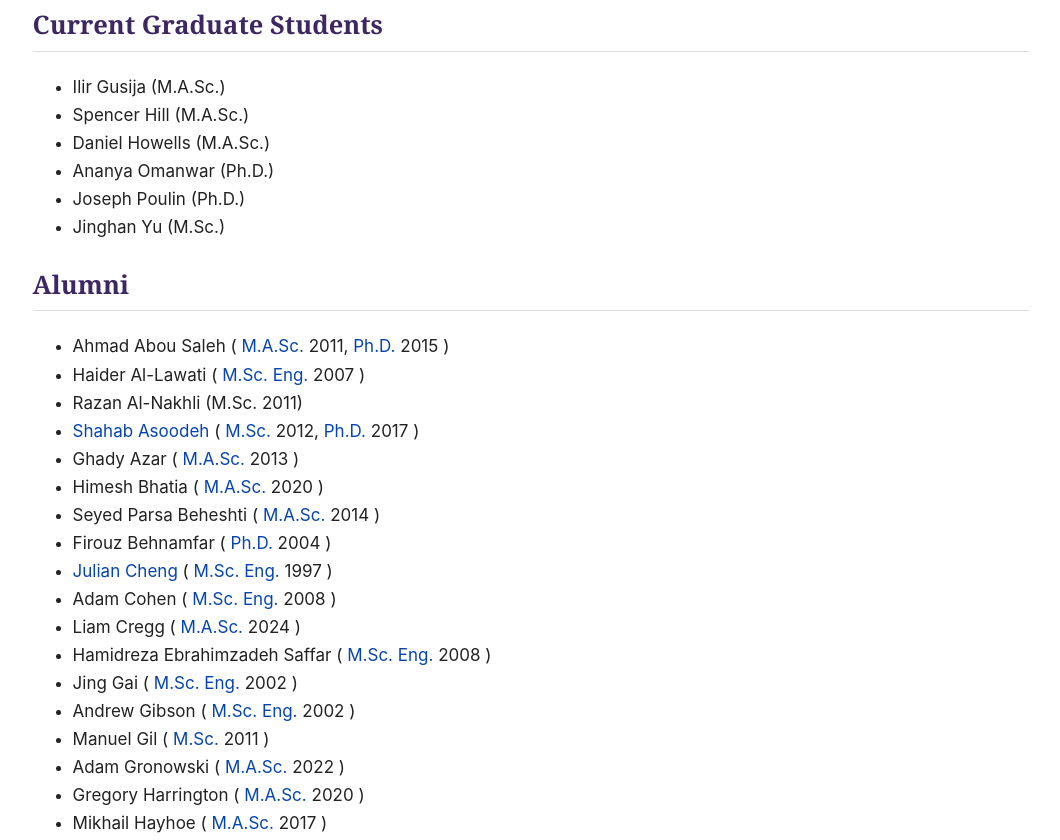
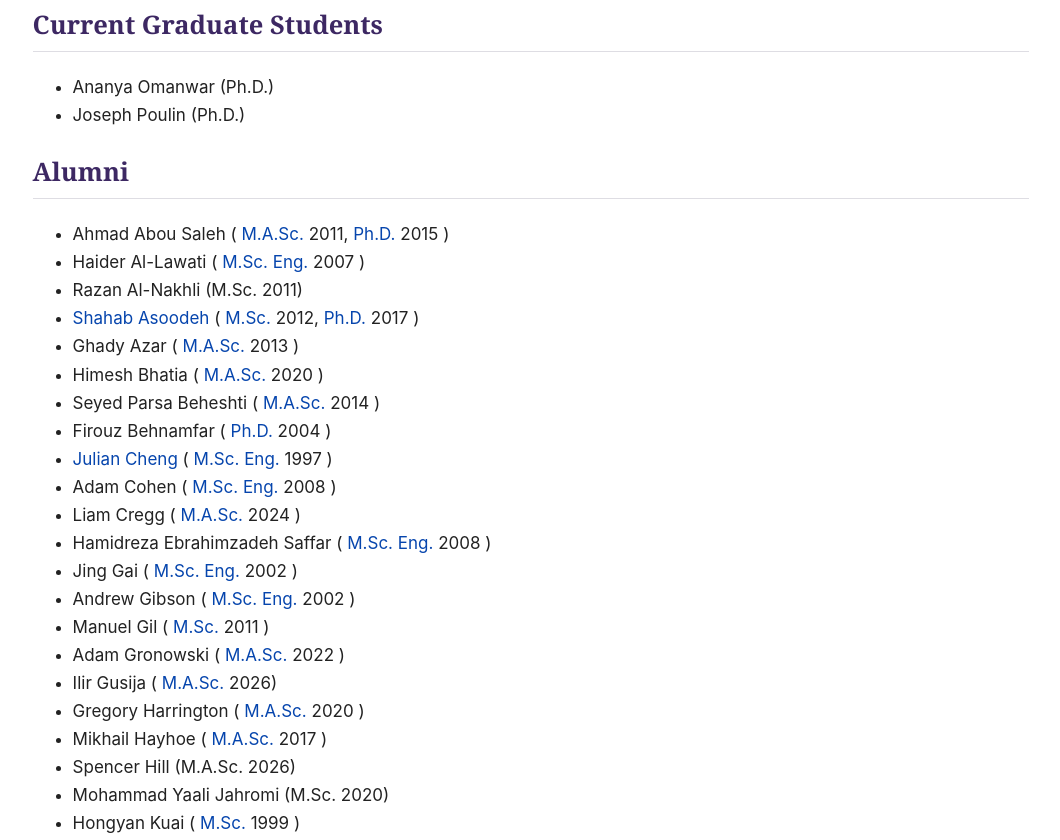
Before and after one commit to fady-alajaji/fady-alajaji.github.io, a plain HTML site: page grad-students.html in a window 1280 px wide. Shown: the part 354-1194 px from the top of the page, without its empty margins (109-1169 px from the left). Drawn offline with Linux system fonts and the light colour scheme.

Commit message:
Update graduate students list in grad-students.html
Removed several graduate students and added Ilir Gusija and Spencer Hill with their respective details.

```diff
--- a/grad-students.html
+++ b/grad-students.html
@@ -162,27 +162,11 @@ Current Graduate Students
 <ul>
 
 <li>
-Ilir Gusija (M.A.Sc.)
-</li>
-
-<li>
-Spencer Hill (M.A.Sc.)
-</li>
-
-<li>
-Daniel Howells (M.A.Sc.)
-</li>
-
-<li>
 Ananya Omanwar (Ph.D.)
 </li>
 
 <li>
 Joseph Poulin (Ph.D.)
-</li>
-
-<li>
-Jinghan Yu (M.Sc.)
 </li>
 
 </ul>
@@ -388,6 +372,14 @@ M.A.Sc.
 
 
 <li>
+Ilir Gusija (
+<a href="Theses/Gusija_Ilir_2026_MASc.pdf">
+M.A.Sc.
+</a>
+2026)
+</li>
+
+<li>
 Gregory Harrington
 (
 <a href="Theses/greg-thesis.pdf">
@@ -396,7 +388,6 @@ M.A.Sc.
 2020
 )
 </li>
-
 
 <li>
 Mikhail Hayhoe
@@ -409,9 +400,11 @@ M.A.Sc.
 </li>
 
 <li>
+Spencer Hill (M.A.Sc. 2026)
+<li>
+
 Mohammad Yaali Jahromi (M.Sc. 2020)
 </li>
-
 
 <li>
 Hongyan Kuai
@@ -423,11 +416,9 @@ M.Sc.
 )
 </li>
 
-
 <li>
 Jiayu Lin (M.Sc. 2016)
 </li>
-
 
 <li>
 Timothy Liu
@@ -438,7 +429,6 @@ M.A.Sc.
 2025
 )
 </li>
-
 
 <li>
 Shan Lu
@@ -727,6 +717,13 @@ M.Sc.
 </a> 2014)
 </li>
 
+<li>
+Jinghan Yu (
+<a href="Theses/Yu_Jinghan_2026_MSc.pdf">
+M.Sc.
+</a>
+2006)
+</li>
 
 <li>
 Libo Zhong
```
